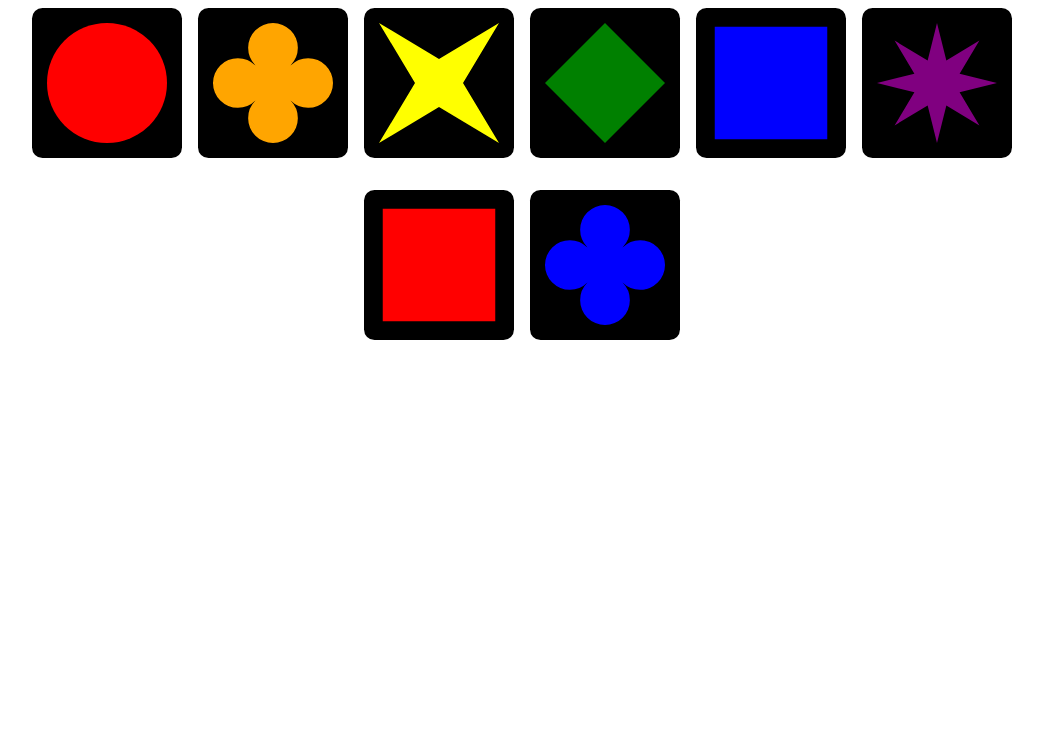
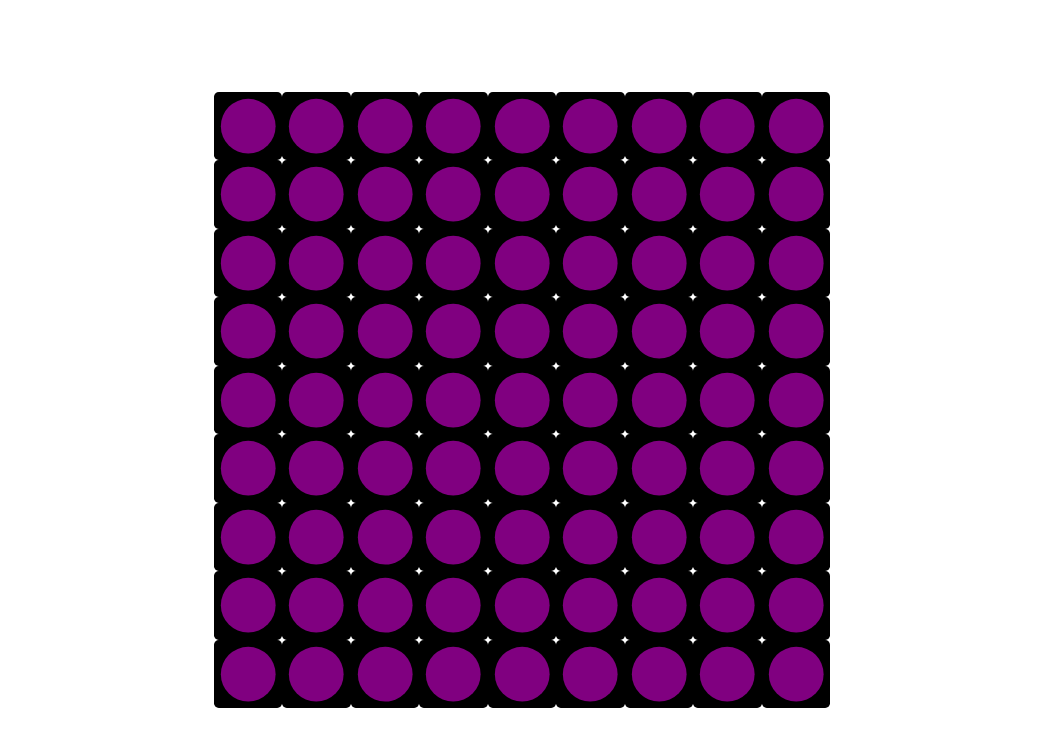
Before and after one commit to JMN327/quickle, a website built with webpack: page src/template.html in a window 1280 px wide. Shown: the whole page, without its empty margins (118-1161 px from the left). Built offline with nearby package versions, Linux system fonts and the light colour scheme.

Commit message:
Grid experiments

```diff
--- a/src/cell.js
+++ b/src/cell.js
@@ -0,0 +1,6 @@
+export default function Cell() {
+  let gridRef_X;
+  let gridRef_Y;
+  let icon;
+
+}
--- a/src/basicElement.js
+++ b/src/elements.js
@@ -33,3 +33,9 @@ export function addTileElement(shape, color, parent = null) {
   }
   return svgTile;
 }
+
+export function removeAllChildNodes(parent) {
+  while (parent.firstChild) {
+    parent.removeChild(parent.firstChild);
+  }
+}
--- a/src/index.js
+++ b/src/index.js
@@ -1,12 +1,60 @@
 import "./styles.css";
 import storageAvailable from "./local-storage.js";
-import {addBasicElement, addTileElement} from "./basicElement.js";
+import {
+  addBasicElement,
+  addTileElement,
+  removeAllChildNodes,
+} from "./elements.js";
 
 console.log("Hello World!)");
 console.log(`Storage available: ${storageAvailable("localStorage")}`);
 
-let body = document.querySelector("body")
+let body = document.querySelector("body");
 
-let pallet = addBasicElement("div", ["pallet"], body)
-addTileElement("square", "red", pallet)
-addTileElement("clover", "blue", pallet)
+//let pallet = addBasicElement("div", ["pallet"], body)
+/* addTileElement("cross", "red", pallet)
+addTileElement("clover", "orange", pallet)
+addTileElement("diamond", "yellow", pallet)
+addTileElement("circle", "green", pallet)
+addTileElement("square", "blue", pallet)
+addTileElement("star", "purple", pallet) */
+
+let gridSize = 9;
+let grid = addBasicElement("div", ["grid"], body);
+populateGrid();
+
+grid.addEventListener(
+  "wheel",
+  (event) => {
+    event.preventDefault();
+    event.deltaY > 0 ? gridSize++ : gridSize--;
+    if (gridSize < 1) {
+      gridSize = 1;
+    }
+    if (gridSize > 24) {
+      gridSize = 24;
+    }
+    console.log(`Grid Size ${gridSize} `);
+    populateGrid();
+  },
+  { passive: false }
+);
+
+function populateGrid() {
+  removeAllChildNodes(grid);
+  const gridPx = 616 / gridSize;
+  console.log(gridPx);
+  for (let i = 0; i < gridSize; i++) {
+    for (let j = 0; j < gridSize; j++) {
+      let cell = addBasicElement("div", ["cell"], grid);
+      cell.style.left = `${gridPx * i}px`;
+      cell.style.top = `${gridPx * j}px`;
+      cell.style.width = `${gridPx}px`;
+      cell.style.height = `${gridPx}px`;
+      addTileElement("circle", "purple", cell);
+    }
+  }
+}
+
+//grid-template-columns: repeat(var(--grid-size), 1fr);
+//grid-template-rows: repeat(var(--grid-size), 1fr);
--- a/src/styles.css
+++ b/src/styles.css
@@ -1,3 +1,23 @@
+* {
+    box-sizing: border-box;
+    margin: 0;
+    padding: 0;
+    user-select: none;
+  }
+
+  :root {
+    font-family: "Montserrat", sans-serif;
+    letter-spacing: 0.0125rem;
+    line-height: 1.25rem;
+
+    --border-radius-small: 0.5rem;
+    --standard-box-shadow: 0px 0.375rem 0.25rem -0.0625rem rgba(0, 0, 0, 0.15);
+  }
+
+.svg-tile {
+    width: 100%;
+    height: 100%;
+}
 svg {
     width: 100%;
     height: 100%;
@@ -10,7 +30,7 @@ svg {
     fill: red;
 }
 .orange {
-    fill: orange;
+    fill: orangered;
 }
 .yellow {
     fill: yellow;
@@ -25,25 +45,29 @@ svg {
     fill: purple;
 }
 
-.svg-tile {
-    height: 150px;
-    width: 150px;
-}
-
 body {
     display: flex;
     flex-direction: column;
     justify-content: center;
     align-items: center;
     gap: 2rem;
-}
-
-.test-pallet {
-    display: flex;
-    gap: 1rem;
+    height: 100vh;
 }
 
 .pallet {
     display: flex;
     gap: 1rem;
 }
+
+.grid {
+    background-color: rgb(0, 0, 0);
+    height: 616px;
+    width: 616px;
+
+    position: relative;
+}
+
+.cell {
+    background-color: rgb(255, 255, 255);
+    position: absolute;
+}
--- a/src/template.html
+++ b/src/template.html
@@ -14,75 +14,51 @@
     <script src="index.js" defer></script>
   </head>
   <body>
-    <div class="test-pallet">
-      <div class="svg-tile">
-        <svg class="svg-circle red">
-          <use href="#circle" />
-        </svg>
-      </div>
-      <div class="svg-tile">
-        <svg class="svg-clover orange">
-          <use href="#clover" />
-        </svg>
-      </div>
-      <div class="svg-tile">
-        <svg class="svg-cross yellow">
-          <use href="#cross" />
-        </svg>
-      </div>
-      <div class="svg-tile">
-        <svg class="svg-diamond green">
-          <use href="#diamond" />
-        </svg>
-      </div>
-      <div class="svg-tile">
-        <svg class="svg-square blue">
-          <use href="#square" />
-        </svg>
-      </div>
-      <div class="svg-tile">
-        <svg class="svg-star purple">
-          <use href="#star" />
-        </svg>
-      </div>
-    </div>
-
     <svg xmlns="http://www.w3.org/2000/svg" hidden style="display: none">
-      <symbol id="circle" viewBox="0 0 200 200" >
+      <symbol id="circle" viewBox="0 0 200 200">
         <g transform="translate(0 -922.52)">
           <circle cx="100" cy="1022.5" r="80" />
         </g>
       </symbol>
 
-      <symbol id="clover" viewBox="0 0 200 200" >
+      <symbol id="clover" viewBox="0 0 200 200">
         <g transform="translate(0 -922.52)">
-          <path d="m100 942.52a33.137 33.137 0 0 0-33.137 33.137 33.137 33.137 0 0 0 9.7344 23.434 33.137 33.137 0 0 0-0.0273 0.0293 33.137 33.137 0 0 0-23.434-9.7363 33.137 33.137 0 0 0-33.137 33.137 33.137 33.137 0 0 0 33.137 33.137 33.137 33.137 0 0 0 23.434-9.7344 33.137 33.137 0 0 0 0.0293 0.027 33.137 33.137 0 0 0-9.7363 23.434 33.137 33.137 0 0 0 33.137 33.137 33.137 33.137 0 0 0 33.137-33.137 33.137 33.137 0 0 0-9.7363-23.434 33.137 33.137 0 0 0 0.0293-0.027 33.137 33.137 0 0 0 23.434 9.7344 33.137 33.137 0 0 0 33.137-33.137 33.137 33.137 0 0 0-33.137-33.137 33.137 33.137 0 0 0-23.432 9.7344 33.137 33.137 0 0 0-0.0312-0.0274 33.137 33.137 0 0 0 9.7363-23.434 33.137 33.137 0 0 0-33.137-33.137z"/>
-         </g>
+          <path
+            d="m100 942.52a33.137 33.137 0 0 0-33.137 33.137 33.137 33.137 0 0 0 9.7344 23.434 33.137 33.137 0 0 0-0.0273 0.0293 33.137 33.137 0 0 0-23.434-9.7363 33.137 33.137 0 0 0-33.137 33.137 33.137 33.137 0 0 0 33.137 33.137 33.137 33.137 0 0 0 23.434-9.7344 33.137 33.137 0 0 0 0.0293 0.027 33.137 33.137 0 0 0-9.7363 23.434 33.137 33.137 0 0 0 33.137 33.137 33.137 33.137 0 0 0 33.137-33.137 33.137 33.137 0 0 0-9.7363-23.434 33.137 33.137 0 0 0 0.0293-0.027 33.137 33.137 0 0 0 23.434 9.7344 33.137 33.137 0 0 0 33.137-33.137 33.137 33.137 0 0 0-33.137-33.137 33.137 33.137 0 0 0-23.432 9.7344 33.137 33.137 0 0 0-0.0312-0.0274 33.137 33.137 0 0 0 9.7363-23.434 33.137 33.137 0 0 0-33.137-33.137z"
+          />
+        </g>
       </symbol>
 
-      <symbol id="cross" viewBox="0 0 200 200" >
+      <symbol id="cross" viewBox="0 0 200 200">
         <g transform="translate(0 -922.52)">
           <path d="m20 942.52 48 80-48 80 80-48 80 48-48-80 48-80-80 48z" />
-         </g>
+        </g>
       </symbol>
 
-      <symbol id="diamond" viewBox="0 0 200 200" >
+      <symbol id="diamond" viewBox="0 0 200 200">
         <g transform="translate(0 -922.52)">
-          <rect transform="rotate(-45)" x="-708.89" y="737.17" width="113.14" height="113.14"/>
-         </g>
+          <rect
+            transform="rotate(-45)"
+            x="-708.89"
+            y="737.17"
+            width="113.14"
+            height="113.14"
+          />
+        </g>
       </symbol>
 
-      <symbol id="square" viewBox="0 0 200 200" >
+      <symbol id="square" viewBox="0 0 200 200">
         <g transform="translate(0 -922.52)">
-          <rect x="25" y="947.52" width="150" height="150"/>
-         </g>
+          <rect x="25" y="947.52" width="150" height="150" />
+        </g>
       </symbol>
 
-      <symbol id="star" viewBox="0 0 200 200" >
+      <symbol id="star" viewBox="0 0 200 200">
         <g transform="translate(0 -922.52)">
-          <path d="m100 942.52-12.473 49.889-44.096-26.457 26.457 44.096-49.889 12.473 49.889 12.473-26.457 44.096 44.096-26.457 12.473 49.889 12.473-49.889 44.096 26.457-26.457-44.096 49.889-12.473-49.889-12.473 26.457-44.096-44.096 26.457z"/>
-         </g>
-
+          <path
+            d="m100 942.52-12.473 49.889-44.096-26.457 26.457 44.096-49.889 12.473 49.889 12.473-26.457 44.096 44.096-26.457 12.473 49.889 12.473-49.889 44.096 26.457-26.457-44.096 49.889-12.473-49.889-12.473 26.457-44.096-44.096 26.457z"
+          />
+        </g>
       </symbol>
     </svg>
   </body>
```
